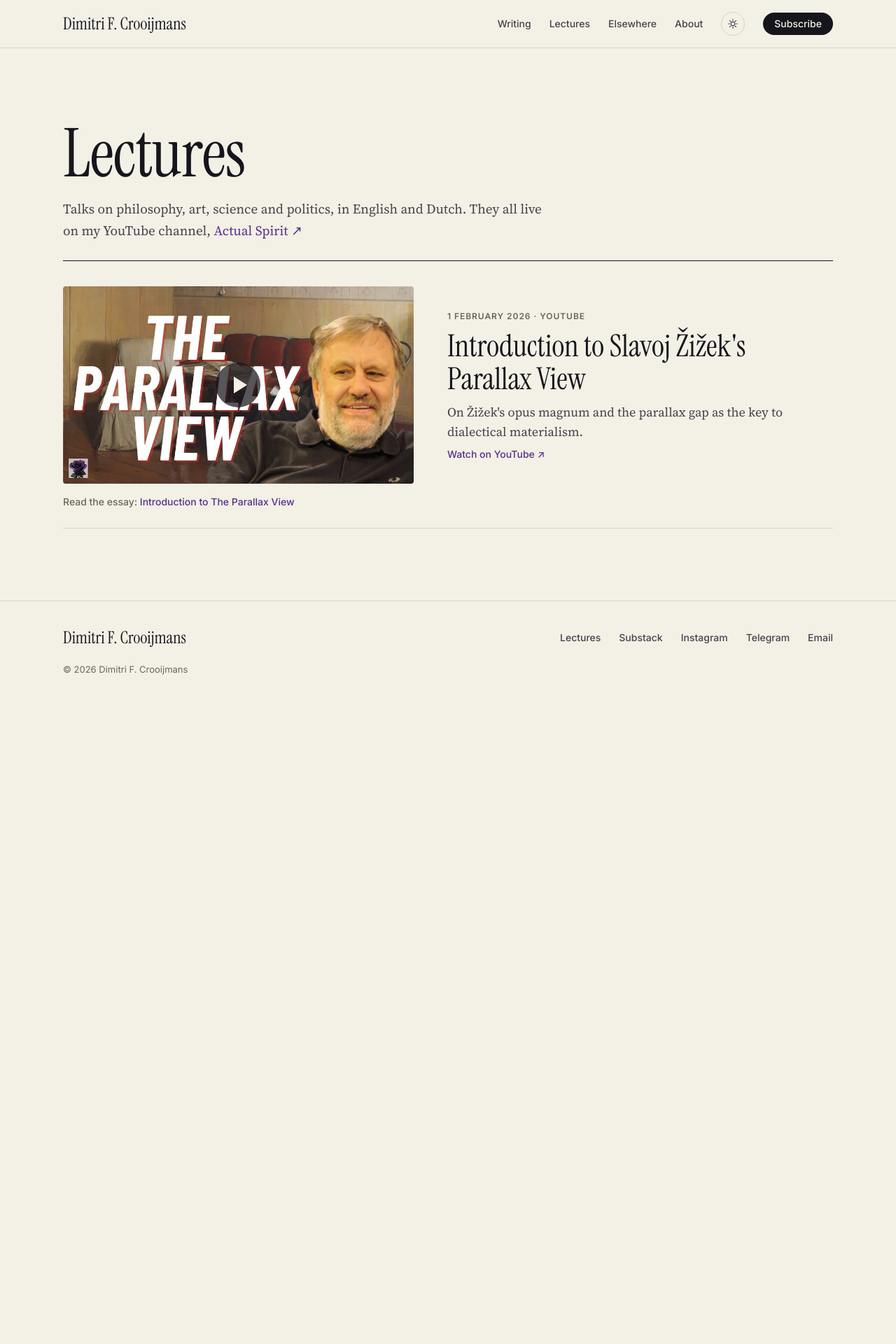
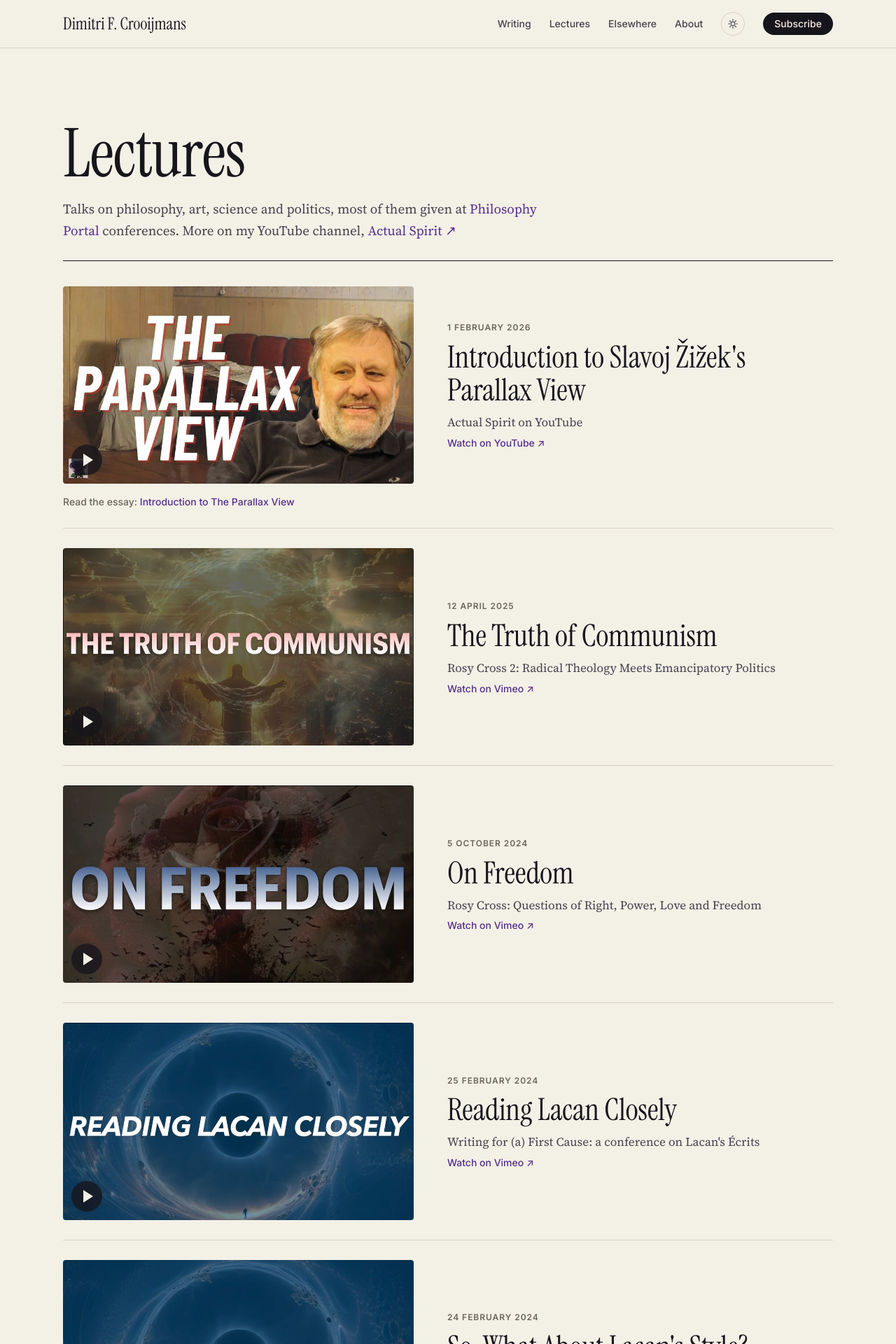
Before and after one commit to dialectmaterial/dialectmaterial.github.io, a Jekyll site: the page built from lectures.html, in a window 1280 px wide. Shown: the top 1920 px of the page at 70% size. Built offline with Jekyll 4.4.1, drawn with Linux system fonts in a browser that asks for light colours; before the commit the page ends 1013 px from its top, so only the background shows below that; some of the changed text lies outside the part shown.

Commit message:
Lectures: six Philosophy Portal conference talks (Vimeo), newest first
Co-Authored-By: Claude Opus 5.5 <noreply@anthropic.com>

```diff
--- a/_data/lectures.yml
+++ b/_data/lectures.yml
@@ -1,12 +1,50 @@
-# The Lectures page (actualspirit.com/lectures/). Add a video by its YouTube id:
-# the part after "watch?v=" in its address. Then download its thumbnail to
-# assets/lectures/<id>.jpg (or ask Claude). Order here is the order on the page.
+# The Lectures page (actualspirit.com/lectures/), newest first.
+# Each talk needs: title, date, url (where to watch) and a thumbnail at
+# assets/lectures/<thumb>.jpg (ask Claude to fetch it). Optional: event (where
+# it was given), text (a line about it), essay (the slug of a related article).
 lectures:
-  - id: Cv43D6GqJds
-    title: Introduction to Slavoj Žižek's Parallax View
+  - title: Introduction to Slavoj Žižek's Parallax View
     date: 2026-02-01
-    text: On Žižek's opus magnum and the parallax gap as the key to dialectical materialism.
+    url: https://www.youtube.com/watch?v=Cv43D6GqJds
+    thumb: youtube-Cv43D6GqJds
+    event: Actual Spirit on YouTube
     essay: the-parallax-view
+
+  - title: The Truth of Communism
+    date: 2025-04-12
+    url: https://vimeo.com/1074980756
+    thumb: vimeo-1074980756
+    event: "Rosy Cross 2: Radical Theology Meets Emancipatory Politics"
+
+  - title: On Freedom
+    date: 2024-10-05
+    url: https://vimeo.com/1016548458
+    thumb: vimeo-1016548458
+    event: "Rosy Cross: Questions of Right, Power, Love and Freedom"
+
+  - title: Reading Lacan Closely
+    date: 2024-02-25
+    url: https://vimeo.com/916473716
+    thumb: vimeo-916473716
+    event: "Writing for (a) First Cause: a conference on Lacan's Écrits"
+
+  - title: So, What About Lacan's Style?
+    date: 2024-02-24
+    url: https://vimeo.com/916296612
+    thumb: vimeo-916296612
+    event: "Writing for (a) First Cause: a conference on Lacan's Écrits"
+
+  - title: The Work of Love
+    date: 2023-06-24
+    url: https://vimeo.com/839348706
+    thumb: vimeo-839348706
+    event: "Logic for the Global Brain: a conference on Hegel's Science of Logic"
+
+  - title: "The Pity of Shame and the Shame of Pity: How to Make Life Dance and Scream"
+    date: 2022-10-30
+    url: https://vimeo.com/765375877/b7fa51895a
+    thumb: vimeo-765375877
+    event: "Thus Spoke Zarathustra: Spiritual Leadership for Our Time"
 
 # Conversations with others. Same format; leave the list empty to hide the section.
 conversations: []
--- a/_includes/lecture-list.html
+++ b/_includes/lecture-list.html
@@ -1,17 +1,20 @@
-{%- comment -%} A list of YouTube videos from _data/lectures.yml. Thumbnails are served from this site. {%- endcomment -%}
+{%- comment -%} A list of talks from _data/lectures.yml. Thumbnails are served from this site. {%- endcomment -%}
 <ol class="lecture-list">
   {%- for v in include.items %}
+  {%- if v.url contains "vimeo.com" %}{% assign where = "Vimeo" %}{% else %}{% assign where = "YouTube" %}{% endif %}
   <li>
-    <a class="lecture" href="https://www.youtube.com/watch?v={{ v.id }}">
-      <span class="thumb"><img src="/assets/lectures/{{ v.id }}.jpg" alt="" loading="lazy"><span class="play" aria-hidden="true"></span></span>
+    <a class="lecture" href="{{ v.url }}">
+      <span class="thumb"><img src="/assets/lectures/{{ v.thumb }}.jpg" alt="" loading="lazy"><span class="play" aria-hidden="true"></span></span>
       <span class="body">
-        <span class="meta">{{ v.date | date: "%-d %B %Y" }} · YouTube</span>
+        <span class="meta">{{ v.date | date: "%-d %B %Y" }}</span>
         <span class="t">{{ v.title }}</span>
+        {% if v.event %}<span class="s">{{ v.event }}</span>{% endif %}
         {% if v.text %}<span class="s">{{ v.text }}</span>{% endif %}
-        <span class="more">Watch on YouTube ↗</span>
+        <span class="more">Watch on {{ where }} ↗</span>
       </span>
     </a>
-    {% if v.essay %}{% assign eu = "/articles/" | append: v.essay | append: "/" %}{% assign e = site.posts | where: "url", eu | first %}{% if e %}<p class="lecture-essay">Read the essay: <a href="{{ e.url }}">{{ e.title }}</a></p>{% endif %}{% endif %}
+    {%- if v.essay %}{% assign eu = "/articles/" | append: v.essay | append: "/" %}{% assign e = site.posts | where: "url", eu | first %}{% if e %}
+    <p class="lecture-essay">Read the essay: <a href="{{ e.url }}">{{ e.title }}</a></p>{% endif %}{% endif %}
   </li>
   {%- endfor %}
 </ol>
--- a/assets/style.css
+++ b/assets/style.css
@@ -283,15 +283,15 @@ iframe.spotify { display: block; width: 100%; border: 0; border-radius: 12px; }
 .lecture { display: grid; grid-template-columns: minmax(0, 1fr) minmax(0, 1.1fr); gap: clamp(20px, 4vw, 48px); align-items: center; text-decoration: none; }
 .lecture .thumb { position: relative; display: block; }
 .lecture img { width: 100%; aspect-ratio: 16 / 9; object-fit: cover; border-radius: 4px; }
-.lecture .play { position: absolute; left: 50%; top: 50%; width: 64px; height: 64px; margin: -32px 0 0 -32px; border-radius: 50%;
-  background: rgba(23, 21, 28, .72); transition: background .15s; }
-.lecture .play::after { content: ""; position: absolute; left: 26px; top: 20px; border-style: solid; border-width: 12px 0 12px 19px;
+.lecture .play { position: absolute; left: 12px; bottom: 12px; width: 44px; height: 44px; border-radius: 50%;
+  background: rgba(23, 21, 28, .78); transition: background .15s; }
+.lecture .play::after { content: ""; position: absolute; left: 17px; top: 13px; border-style: solid; border-width: 9px 0 9px 14px;
   border-color: transparent transparent transparent #f3f0e6; }
 .lecture:hover .play { background: var(--accent); }
 .lecture .body { display: grid; gap: 10px; }
 .lecture .t { font: 400 clamp(30px, 3.4vw, 44px)/1.08 var(--display); }
 .lecture:hover .t { color: var(--accent); }
-.lecture .s { color: var(--ink-2); font-size: 18px; }
+.lecture .s { color: var(--ink-2); font-size: 17px; line-height: 1.45; }
 .lecture-essay { margin: 16px 0 0; font: 500 14px/1.4 var(--sans); color: var(--muted); }
 .lecture-essay a { color: var(--accent); text-decoration: none; }
 @media (max-width: 760px) { .lecture { grid-template-columns: 1fr; } }
--- a/lectures.html
+++ b/lectures.html
@@ -9,7 +9,7 @@ description: Lectures and conversations by Dimitri F. Crooijmans on philosophy,
 <section class="wrap block lectures-page">
   <header class="lectures-head">
     <h1 class="display">Lectures</h1>
-    <p>Talks on philosophy, art, science and politics, in English and Dutch. They all live on my YouTube channel, <a href="https://www.youtube.com/@Actual_Spirit">Actual Spirit ↗</a></p>
+    <p>Talks on philosophy, art, science and politics, most of them given at <a href="https://philosophyportal.online/all-conferences">Philosophy Portal</a> conferences. More on my YouTube channel, <a href="https://www.youtube.com/@Actual_Spirit">Actual Spirit ↗</a></p>
   </header>
   {% include lecture-list.html items=data.lectures %}
   {% if data.conversations.size > 0 %}
```
Also changed, not shown: assets/lectures/vimeo-1016548458.jpg (added), assets/lectures/vimeo-1074980756.jpg (added), assets/lectures/vimeo-765375877.jpg (added), assets/lectures/vimeo-839348706.jpg (added), assets/lectures/vimeo-916296612.jpg (added), assets/lectures/vimeo-916473716.jpg (added), assets/lectures/youtube-Cv43D6GqJds.jpg (renamed from assets/lectures/Cv43D6GqJds.jpg).
